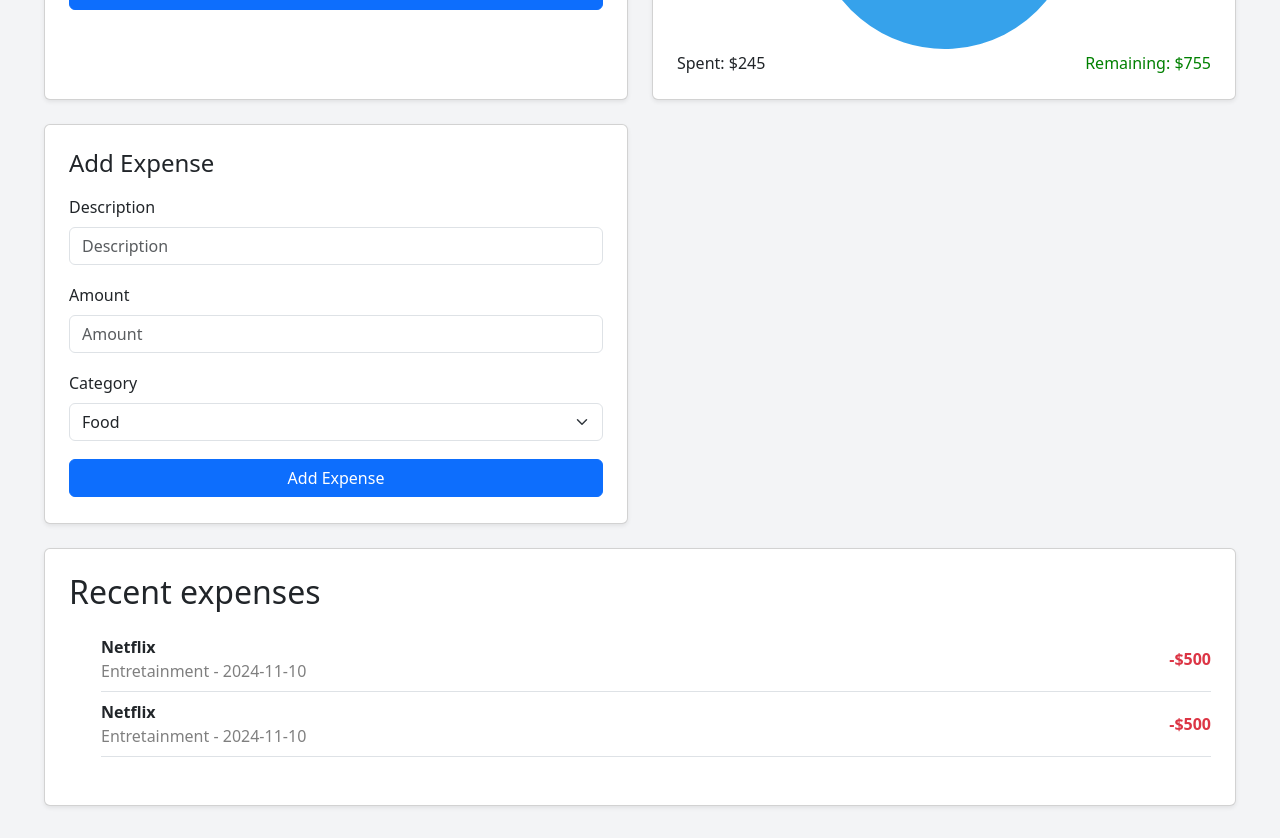
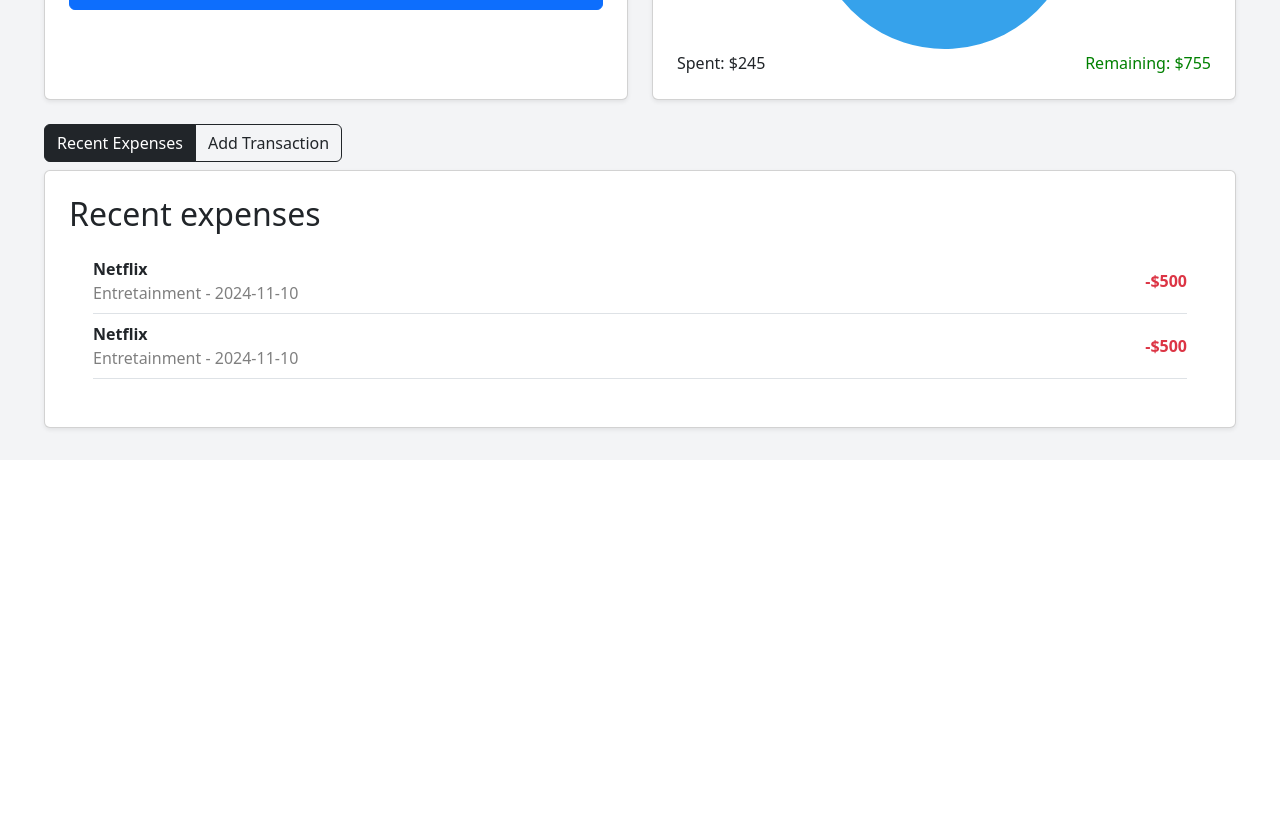
Before and after one commit to BryanRamirez21/Finance----Project, a React (Vite) app: page / in a window 1280 px wide. Shown: the part 760-1598 px from the top of the page. After the commit the page ends 1220 px from the top, so only its background shows below. Built offline with nearby package versions, Linux system fonts and the light colour scheme.

Commit message:
set budget changed

```diff
--- a/src/auth/Main.jsx
+++ b/src/auth/Main.jsx
@@ -1,9 +1,15 @@
+import { useState } from 'react';
 import { ButtonAction } from '../components/ButtonAction'
 import { CardBudget } from '../components/CardBudget'
 import { HalfSizeCard } from '../components/HalfSizeCard'
-import { RecentExpenses } from '../components/RecentExpenses'
+import { AddExpense } from '../components/AddExpense';
+import { RecentExpensesCard } from '../components/RecentExpensesCard';
 
 export const Main = () => {
+
+    const [activeTab, setActiveTab] = useState('recentExpenses');
+    const categories = ['Food', 'Utilities', 'Entertainment', 'Transportation', 'Other']
+
 
     return (
         <div className="container mx-auto" style={{maxWidth:"100rem"}}>
@@ -36,30 +42,33 @@
                 <HalfSizeCard card={"SetBudget"}/>
                 {/* Add_expense card */}
                 <HalfSizeCard card={"DoughnutChart"}/>
-                {/* Add_expense card */}
-                <HalfSizeCard card={"AddExpense"}/>
-
 
                 {/* recent_expenses card */}
                 <div className='col-md-12'>
+                    <div className='w-50'>
+                        <div className="btn-group mb-2" role="group" aria-label="Tab Buttons">
+                            <button
+                                type="button"
+                                className={`btn ${activeTab === 'recentExpenses' ? 'btn-dark' : 'btn-outline-dark'}`}
+                                onClick={() => setActiveTab('recentExpenses')}
+                            >
+                                Recent Expenses
+                            </button>
+                            <button
+                                type="button"
+                                className={`btn ${activeTab === 'addTransaction' ? 'btn-dark' : 'btn-outline-dark'}`}
+                                onClick={() => setActiveTab('addTransaction')}
+                            >
+                                Add Transaction
+                            </button>
+                        </div>
+                    </div>
+
                     <div className="card p-4 shadow-sm">
-                        <h2 className='mb-4'>Recent expenses</h2>
-                        <ul>
-                            <li className='d-flex justify-content-between align-items-center mb-2 pb-2 border-bottom'>
-                                <div>
-                                    <p className='fw-bold mb-0'>Netflix</p>
-                                    <p className='text-sm text-black-50 mb-0'>Entretainment - 2024-11-10</p>
-                                </div>
-                                <span className='text-danger fw-bold'>-$500</span>
-                            </li>
-                            <li className='d-flex justify-content-between align-items-center mb-2 pb-2 border-bottom'>
-                                <div>
-                                    <p className='fw-bold mb-0'>Netflix</p>
-                                    <p className='text-sm text-black-50 mb-0'>Entretainment - 2024-11-10</p>
-                                </div>
-                                <span className='text-danger fw-bold'>-$500</span>
-                            </li>
-                        </ul>
+                        {activeTab === "recentExpenses"
+                        ? (<RecentExpensesCard />)
+                        : ( <AddExpense />)
+                        }
                     </div>
                 </div>
 
--- a/src/components/AddExpense.jsx
+++ b/src/components/AddExpense.jsx
@@ -7,7 +7,8 @@
 
     return (
         <>
-            <form className='d-flex flex-column justify-content-evenly h-100'>
+            <h2 className='mb-4'>Add expense</h2>
+            <form className='d-flex flex-column justify-content-evenly h-100 px-4'>
                 <div className="mb-3">
                     <label htmlFor="description" className="form-label">Description</label>
                     <input
--- a/src/components/CardBudget.jsx
+++ b/src/components/CardBudget.jsx
@@ -60,7 +60,7 @@
         <div className='w-100 card shadow-sm justify-content-center p-4'>
             <h3 className='mb-4'>{budgetData.name} ({budgetData.basePorc})</h3>
             <Stack spacing={2} sx={{ flexGrow: 2 }}>
-                <BorderLinearProgress variant="determinate" value={50} />
+                <BorderLinearProgress variant="determinate" value={80} />
             </Stack>
             ${budgetData.spent} / ${budgetData.total}
         </div>
--- /dev/null
+++ b/src/components/RecentExpensesCard.jsx
@@ -0,0 +1,25 @@
+import React from 'react'
+
+export const RecentExpensesCard = () => {
+    return (
+        <>
+            <h2 className='mb-4'>Recent expenses</h2>
+            <ul className='px-4'>
+                <li className='d-flex justify-content-between align-items-center mb-2 pb-2 border-bottom'>
+                    <div>
+                        <p className='fw-bold mb-0'>Netflix</p>
+                        <p className='text-sm text-black-50 mb-0'>Entretainment - 2024-11-10</p>
+                    </div>
+                    <span className='text-danger fw-bold'>-$500</span>
+                </li>
+                <li className='d-flex justify-content-between align-items-center mb-2 pb-2 border-bottom'>
+                    <div>
+                        <p className='fw-bold mb-0'>Netflix</p>
+                        <p className='text-sm text-black-50 mb-0'>Entretainment - 2024-11-10</p>
+                    </div>
+                    <span className='text-danger fw-bold'>-$500</span>
+                </li>
+            </ul>
+        </>
+    )
+}
```
